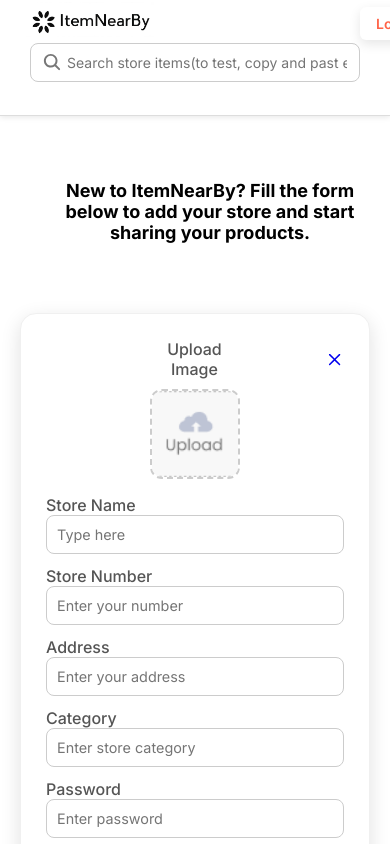
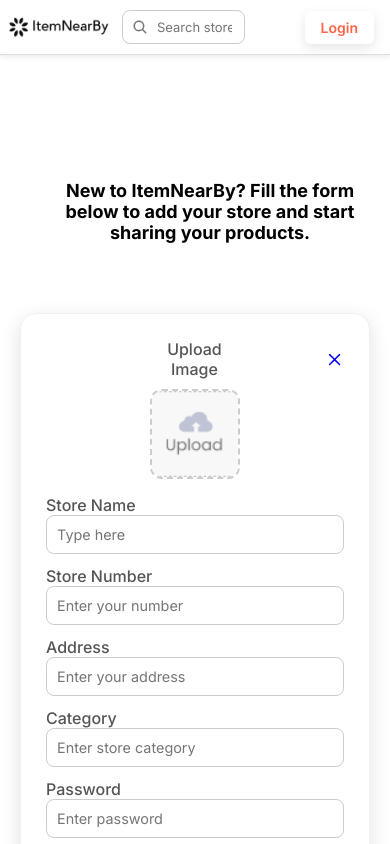
Before and after one commit to Surendra12S/ItemNearBy, a React (Vite) app in the folder Frontend/my-app/: page /addShop in a window 390 px wide. Shown: the top 844 px of the page. Built offline with nearby package versions, Linux system fonts and the light colour scheme.

Commit message:
Add changes

```diff
--- a/Frontend/my-app/src/Components/AddStoreDetails/AddStoreDetails.css
+++ b/Frontend/my-app/src/Components/AddStoreDetails/AddStoreDetails.css
@@ -92,8 +92,7 @@
   outline: none;
 }
 
-.submitBtn,
-.goToMyStorBtn {
+.submitBtn {
   padding: 12px;
   font-size: 1rem;
   font-weight: 600;
@@ -113,15 +112,9 @@
   background-color: #e64a19;
 }
 
-.goToMyStorBtn {
-  background-color: #3f51b5;
-  color: #fff;
-  width: 100%;
-}
 
-.goToMyStorBtn:hover {
-  background-color: #32408f;
-}
+
+
 
 .custom-toast {
   margin-top: 20px;
--- a/Frontend/my-app/src/Components/AddStoreDetails/AddStoreDetails.jsx
+++ b/Frontend/my-app/src/Components/AddStoreDetails/AddStoreDetails.jsx
@@ -92,7 +92,7 @@
                   <input
                      type="file"
                      id="image"
-                     name="image" // ✅ important!
+                     name="image"
                      hidden
                      required
                      accept="image/*"
@@ -169,9 +169,7 @@
                </button>
             </form>
 
-            <Link to="/ownerLogin">
-               <button className="goToMyStorBtn">Go to My Store</button>
-            </Link>
+
          </div>
 
          <div className="AlreadyClass">
--- a/Frontend/my-app/src/Components/Home/Home.jsx
+++ b/Frontend/my-app/src/Components/Home/Home.jsx
@@ -49,7 +49,7 @@
                         return(
                           <Link className="link-style-storeList" to={`/shop/${item._id}`} state={{shop:item}} key={index}>
                             <div className="list-format" >
-                             <img src={item.image} alt="shopImg" />
+                             <img src={item.image.replace("/upload/", "/upload/f_auto,q_auto/")} alt="shopImg" />
                              <div className="storeNameContainer" >
                               <p className="StoreName" >{item.name}</p>
                               <p><FcRating />3.8</p>
--- a/Frontend/my-app/src/Components/LoginPopup/LoginPopup.css
+++ b/Frontend/my-app/src/Components/LoginPopup/LoginPopup.css
@@ -1,7 +1,7 @@
 
 .login-popup {
   position: fixed;
-  z-index: 10000;
+  z-index: 1000000;
   top: 0;
   left: 0;
   width: 100%;
--- a/Frontend/my-app/src/Components/MyStore/MyStore.jsx
+++ b/Frontend/my-app/src/Components/MyStore/MyStore.jsx
@@ -23,7 +23,7 @@
 
       {shop.image ? (
         <img
-          src={shop.image}
+          src={shop.image.replace("/upload/", "/upload/f_auto,q_auto/")}
           alt="Store"
           width={150}
         />
--- a/Frontend/my-app/src/Components/NavBar/NavBar.css
+++ b/Frontend/my-app/src/Components/NavBar/NavBar.css
@@ -61,8 +61,38 @@
   outline: none;
 }
 
-.LoginElm,
-.addStoreBtn {
+.LoginElm{
+   cursor: pointer;
+  padding: 8px 16px;
+  border: none;
+  border-radius: 6px;
+  font-size: 14px;
+  font-weight: 600;
+  background-color: white;
+  color: tomato;
+  box-shadow: 0 4px 12px rgba(0, 0, 0, 0.1);
+  transition: 0.3s;
+  white-space: nowrap;
+  margin-right: 100px;
+}
+
+
+
+.addStoreBtn{
+ cursor: pointer;
+  padding: 8px 16px;
+  border: none;
+  border-radius: 6px;
+  font-size: 14px;
+  font-weight: 600;
+  background-color: white;
+  color: tomato;
+  box-shadow: 0 4px 12px rgba(0, 0, 0, 0.1);
+  transition: 0.3s;
+  white-space: nowrap;
+}
+
+.goToMyStorBtn {
   cursor: pointer;
   padding: 8px 16px;
   border: none;
@@ -75,22 +105,27 @@
   transition: 0.3s;
   white-space: nowrap;
 }
+.goToMyStorBtn{
+margin-left: 40px;
+}
 
 .LoginElm:hover,
 .addStoreBtn:hover,
 .LoginElm:focus,
-.addStoreBtn:focus {
+.addStoreBtn:focus,.goToMyStorBtn:hover,.goToMyStorBtn:focus{
   background-color: tomato;
   color: white;
 }
 
+
+
 .profileIcon {
-  width: 40px;
-  height: 40px;
+  width: 30px;
+  height: 30px;
   object-fit: cover;
   cursor: pointer;
-  margin-left: 20px;
   margin-top: 2px;
+  margin-right: 10px;
 }
 
 
@@ -114,50 +149,122 @@
   background-color:lightblue;
 }
 
+.ownerControlsContainer{
+  display: flex;
+}
 
 
 
-@media (max-width: 600px) {
+/* ========== Tablet & Mobile Responsive ========== */
+@media (max-width: 1024px) {
   .NavBarConatiner {
     flex-wrap: wrap;
+    justify-content: space-between;
+    align-items: center;
+    padding: 10px 16px;
     height: auto;
+    row-gap: 12px;
   }
 
   .logoImage {
-    margin-left: -6px;
-    width: 130px;
-    margin-bottom: 2px;
-    margin-top: 2px;
+    width: 110px;
   }
 
   .locationSection {
-   display: none;
+    flex-direction: row;
+    gap: 5px;
+    font-size: 14px;
   }
 
   .inputContainer {
-    flex: 1 1 100%;
+    width: 100%;
+    max-width: none;
     margin: 0;
   }
-  .profileIcon{
-    width: 26px;
-    height: 26px;
-    position: relative;
-    top: -75px;
-    left: 300px;
-  }
-  .dropdown{
-    margin-top: 70px;
-    margin-right: 18px;
+
+  .buttonsStyle {
+    display: flex;
+    gap: 12px;
+    flex-wrap: wrap;
+    justify-content: center;
+    width: 100%;
   }
 
-  .LoginElm{
-    position: relative;
-    top: -75px;
-    left: 330px;
+  .addStoreBtn,
+  .goToMyStorBtn {
+    flex: 1 1 45%;
+    min-width: 140px;
+    text-align: center;
+    margin: 0;
   }
-  .addStoreBtn {
-   margin-right: 150px;
-   margin-bottom: 5px;
-   margin-top: 5px;
+
+  .LoginElm {
+    width: fit-content;
+    margin: 0 auto;
+  }
+
+  .profileIcon {
+    margin-left: auto;
+    margin-right: 0;
+  }
+
+  .NavBarConatiner .dropdown {
+    right: 16px;
   }
 }
+
+/* ========== Mobile Only ========== */
+@media (max-width: 600px) {
+  .buttonsStyle {
+    flex-direction: column;
+    gap: 8px;
+  }
+
+  .logoImage{
+    margin-left:-14px;
+  }
+
+  .profileIcon{
+    position: relative;
+    top: -46px;
+   }
+
+  .locationSection{
+    display: none;
+  }
+
+
+  .addStoreBtn{
+    margin-left: 80px;
+    padding: 8px;
+
+  }
+
+  .ownerControlsContainer .goToMyStorBtn{
+   margin-left: 50px;
+   padding:8px;
+
+  }
+
+  .dropdown{
+    margin-top: 48px;
+  }
+  .locationSection {
+    justify-content: center;
+    font-size: 13px;
+  }
+  .inputContainer{
+    margin-left: 10px;
+    margin-right: 60px;
+  }
+
+  .inputElm {
+    font-size: 13px;
+    padding: 8px 12px 8px 34px;
+  }
+
+  .serchIcon {
+    left: 10px;
+    font-size: 16px;
+  }
+}
--- a/Frontend/my-app/src/Components/NavBar/NavBar.jsx
+++ b/Frontend/my-app/src/Components/NavBar/NavBar.jsx
@@ -5,7 +5,7 @@
 import { Link, useNavigate } from "react-router-dom";
 import logoutIcon from "../../assets/logout_icon.png";
 import { useState } from "react";
-import userIcon from "../../assets/user.png"
+import userIcon from "../../assets/user.png";
 
 
 function NavBar({ setShowLogin, isLoggedIn, setIsLoggedIn, userRole }) {
@@ -59,6 +59,21 @@
         />
       </div>
 
+        {isLoggedIn && userRole === "owner" && (
+        <div className="ownerControlsContainer" >
+          <div>
+        <Link to={"/addShop"}>
+          <button className="addStoreBtn">Add Your Store</button>
+        </Link>
+        </div>
+        <div>
+        <Link to="/ownerLogin">
+               <button className="goToMyStorBtn">Go to My Store</button>
+            </Link>
+            </div>
+            </div>
+      )}
+
       {!isLoggedIn ? (
         <button onClick={() => setShowLogin(true)} className="LoginElm">
           Login
@@ -91,11 +106,7 @@
         </div>
       )}
 
-      {isLoggedIn && userRole === "owner" && (
-        <Link to={"/addShop"}>
-          <button className="addStoreBtn">Add Your Store</button>
-        </Link>
-      )}
+
     </nav>
   );
 }
--- a/Frontend/my-app/src/Components/SearchResults/SearchResults.jsx
+++ b/Frontend/my-app/src/Components/SearchResults/SearchResults.jsx
@@ -27,7 +27,7 @@
                     {items.map((item) => (
                         <div className="item-card" key={item._id}>
                             <img
-                                src={`${import.meta.env.VITE_REACT_APP_BACKEND_BASEURL}/uploads/${item.image}`}
+                                src={item.image}
                                 alt={item.name}
                             />
                             <h4>{item.name}</h4>
--- a/Frontend/my-app/src/Components/ShopInfo/ShopInfo.jsx
+++ b/Frontend/my-app/src/Components/ShopInfo/ShopInfo.jsx
@@ -64,7 +64,7 @@
           {
             items.length > 0 ? (items.map((item) => (
               <div className="ShopItemsList" key={item._id} >
-                <img className="imgItem" src={item.image} width={200} />
+                <img className="imgItem" src={item.image.replace("/upload/", "/upload/f_auto,q_auto/")} width={200} />
                 <h4>{item.name}</h4>
                 <p>Price: ₹{item.price}</p>
                 <p>Description: {item.description}</p>
--- a/Frontend/my-app/src/Components/ShopItemList/ShopItem.jsx
+++ b/Frontend/my-app/src/Components/ShopItemList/ShopItem.jsx
@@ -30,7 +30,7 @@
           <div key={item._id} className="item-card">
             <img
               className="itemImg"
-              src={item.image}
+              src={item.image.replace("/upload/", "/upload/f_auto,q_auto/")}
               alt={item.name}
             />
             <h3>{item.name}</h3>
```
